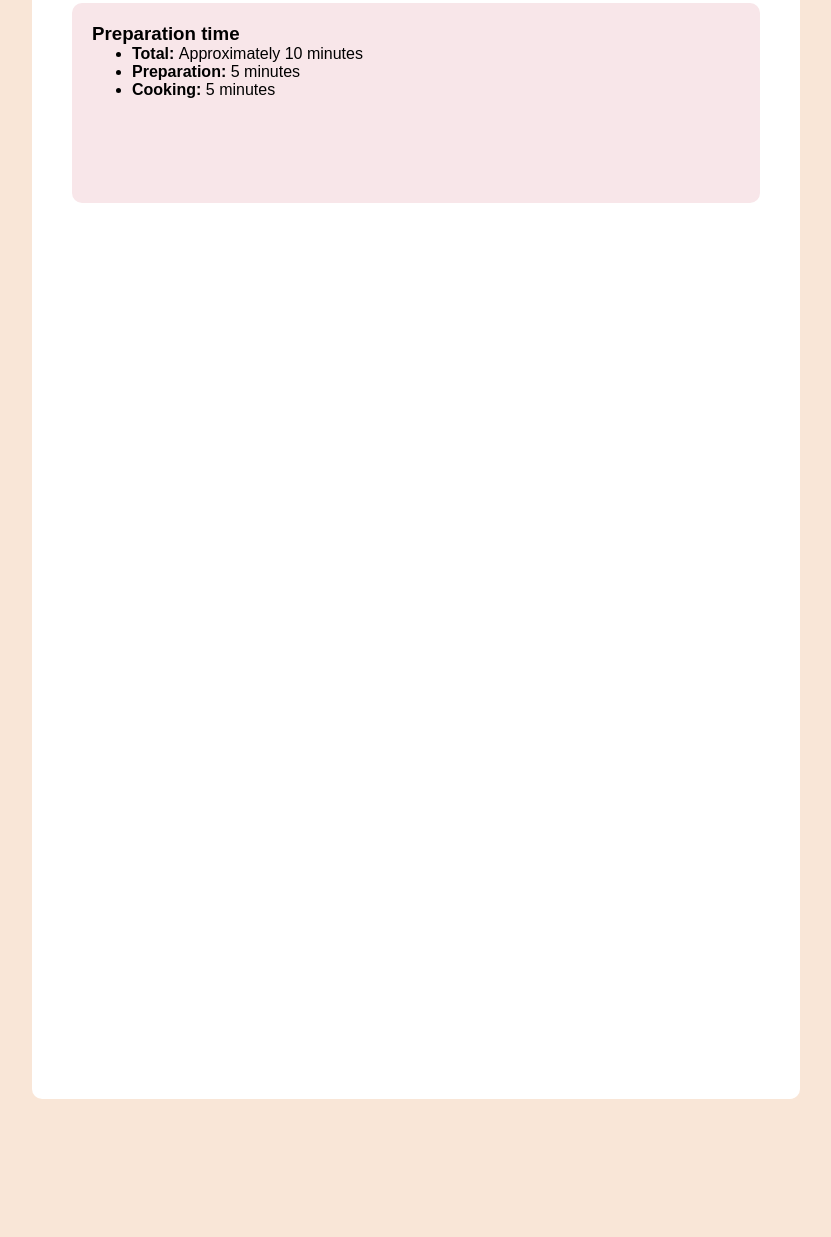
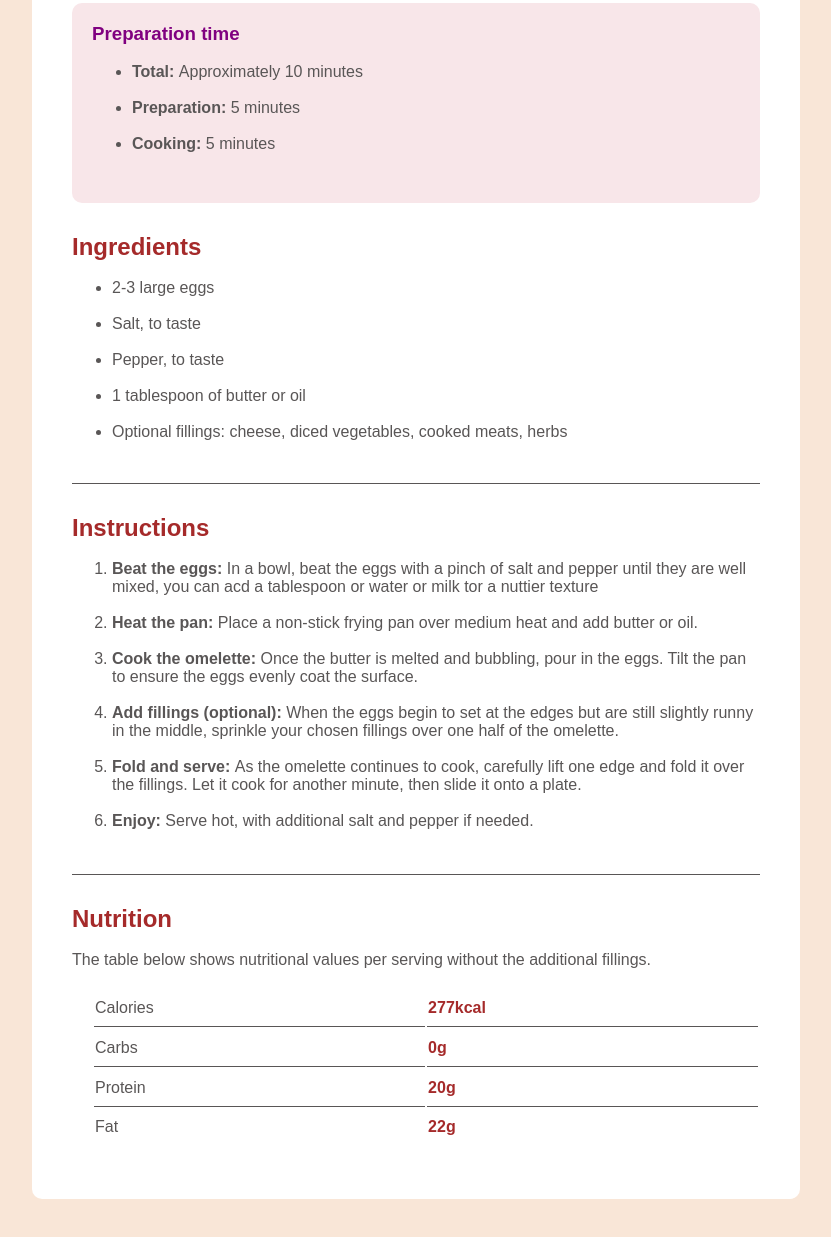
Before and after one commit to mariummun/omlette-recipe-remote, a plain HTML site: page index.html in a window 1280 px wide. Shown: the part 701-1938 px from the top of the page, without its empty margins (224-1055 px from the left). Before the commit the page ends 1900 px from the top, so only its background shows below. Drawn offline with Linux system fonts and the light colour scheme.

Commit message:
finished project

```diff
--- a/index.html
+++ b/index.html
@@ -9,25 +9,31 @@
 <body>
     <div class="box">
         <div class="box-content">
+
             <div class="image-box">
                 <div class="first-image"></div>
             </div>
+
             <h1>Simple Omelette Recipe</h1>
             <div class="description">
                 <p>An easy and quick dish, perfect for any meal. This classic omelette combines beaten eggs cooked to perfection, optionally filled with your choice cheese, vegetables, or meats. </p>
             </div>
-            <div class="time">
-                <div class="time1">
+
+            <div class="time-box">
+                <div class="time-content">
                     <h3>Preparation time</h3>
+                    <br />
                     <ul>
                         <li>
                             <h4 style="display: inline;">Total:</h4>
                             <p style="display: inline;">Approximately 10 minutes</p>
                         </li>
+                        <br />
                         <li>
                             <h4 style="display: inline;">Preparation:</h4>
                             <p style="display: inline;">5 minutes</p>
                         </li>
+                        <br />
                         <li>
                             <h4 style="display: inline;">Cooking:</h4>
                             <p style="display: inline;">5 minutes</p>
@@ -35,6 +41,80 @@
                     </ul>
                 </div>
             </div>
+
+            <div class="ingredients">
+                <h2>Ingredients</h2> <br />
+                <ul>
+                    <li>2-3 large eggs</li> <br />
+                    <li>Salt, to taste</li> <br />
+                    <li>Pepper, to taste</li> <br />
+                    <li>1 tablespoon of butter or oil</li> <br />
+                    <li>Optional fillings: cheese, diced vegetables, cooked meats, herbs</li>
+                </ul>
+            </div>
+
+            <div class="instructions">
+                <h2>Instructions</h2> <br />
+                <ol>
+                    <li>
+                        <h4 style="display: inline;">Beat the eggs: </h4>
+                        <p style="display: inline;">In a bowl, beat the eggs with a pinch of salt and pepper until they are well mixed, you can acd a tablespoon or water or milk tor a nuttier texture</p>
+                    </li>
+                    <br />
+                    <li>
+                        <h4 style="display: inline;">Heat the pan: </h4>
+                        <p style="display: inline;">Place a non-stick frying pan over medium heat and add butter or oil.</p>
+                    </li>
+                    <br />
+                    <li>
+                        <h4 style="display: inline;">Cook the omelette: </h4>
+                        <p style="display: inline;">Once the butter is melted and bubbling, pour in the eggs. Tilt the pan to ensure the eggs evenly coat the surface.</p>
+                    </li>
+                    <br />
+                    <li>
+                        <h4 style="display: inline;">Add fillings (optional): </h4>
+                        <p style="display: inline;">When the eggs begin to set at the edges but are still slightly runny in the middle, sprinkle your chosen fillings over one half of the omelette.</p>
+                    </li>
+                    <br />
+                    <li>
+                        <h4 style="display: inline;">Fold and serve: </h4>
+                        <p style="display: inline;">As the omelette continues to cook, carefully lift one edge and fold it over the fillings. Let it cook for another minute, then slide it onto a plate.</p>
+                    </li>
+                    <br />
+                    <li>
+                        <h4 style="display: inline;">Enjoy: </h4>
+                        <p style="display: inline;">Serve hot, with additional salt and pepper if needed.</p>
+                    </li>
+                </ol>
+            </div>
+
+            <div class="nutrition">
+                <h2>Nutrition</h2> <br />
+                <p>The table below shows nutritional values per serving without the additional fillings.</p>
+                <br />
+                <div class="table">
+                    <table>
+                        <tr>
+                            <td class="table-border">Calories</td>
+                            <td class="table-border row-color">277kcal</td>
+                        </tr>
+                        <tr>
+                            <td class="table-border">Carbs</td>
+                            <td class="table-border row-color">0g</td>
+                        </tr>
+                        <tr>
+                            <td class="table-border">Protein</td>
+                            <td class="table-border row-color">20g</td>
+                        </tr>
+                        <tr class="table-border">
+                            <td>Fat</td>
+                            <td class = "row-color">22g</td>
+                        </tr>
+                    </table>
+                </div>
+
+            </div>
+
         </div>
     </div>
 
--- a/style.css
+++ b/style.css
@@ -2,6 +2,7 @@
     margin : 0;
     border : border-box;
     font-family: Arial, Helvetica, sans-serif;
+    color : rgb(89, 86, 86);
 }
 
 body{
@@ -14,7 +15,7 @@ body{
 }
 
 .box{
-    height : 1700px;
+    height : 1800px;
     width : 60%;
     border-radius : 10px;
     background-color: white;
@@ -49,21 +50,63 @@ h1{
 
 .description p{
     margin-top : 20px;
-    color : black;
     font-size : 16px;
 }
 
-.time{
+.time-box{
     margin-top : 30px;
     height : 200px;
     background-color: rgb(248, 230, 233);
     border-radius : 10px;
 }
-
-.time1{
+/* Inner-div(time-content) moves 20px from the top & the left from the outer-div(time-box) */
+.time-content{
     padding: 20px 0px 0px 20px;
 }
 
-/* .time1 h3{
-    padding-top : 10px;
-} */
+.time-content h3{
+    color : purple;
+}
+
+.ingredients{
+    margin-top : 30px;
+    height : 250px;
+    border-bottom : 0.05px solid rgb(89, 86, 86);
+}
+
+.ingredients h2{
+    color : brown;
+}
+
+.instructions{
+    margin-top : 30px;
+    height : 360px;
+    border-bottom : 0.05px solid rgb(89, 86, 86);
+}
+
+.instructions h2{
+    color : brown;
+}
+
+.nutrition{
+    margin-top : 30px;
+}
+
+.nutrition h2{
+    color : brown;
+}
+
+.table{
+    margin-left : 20px;
+}
+
+.table-border{
+    height : 35px;
+    width : 412px;
+    border-bottom: 0.05px solid rgb(89, 86, 86);
+}
+
+.row-color{
+    color : brown;
+    font-weight : 600;
+h}
```
